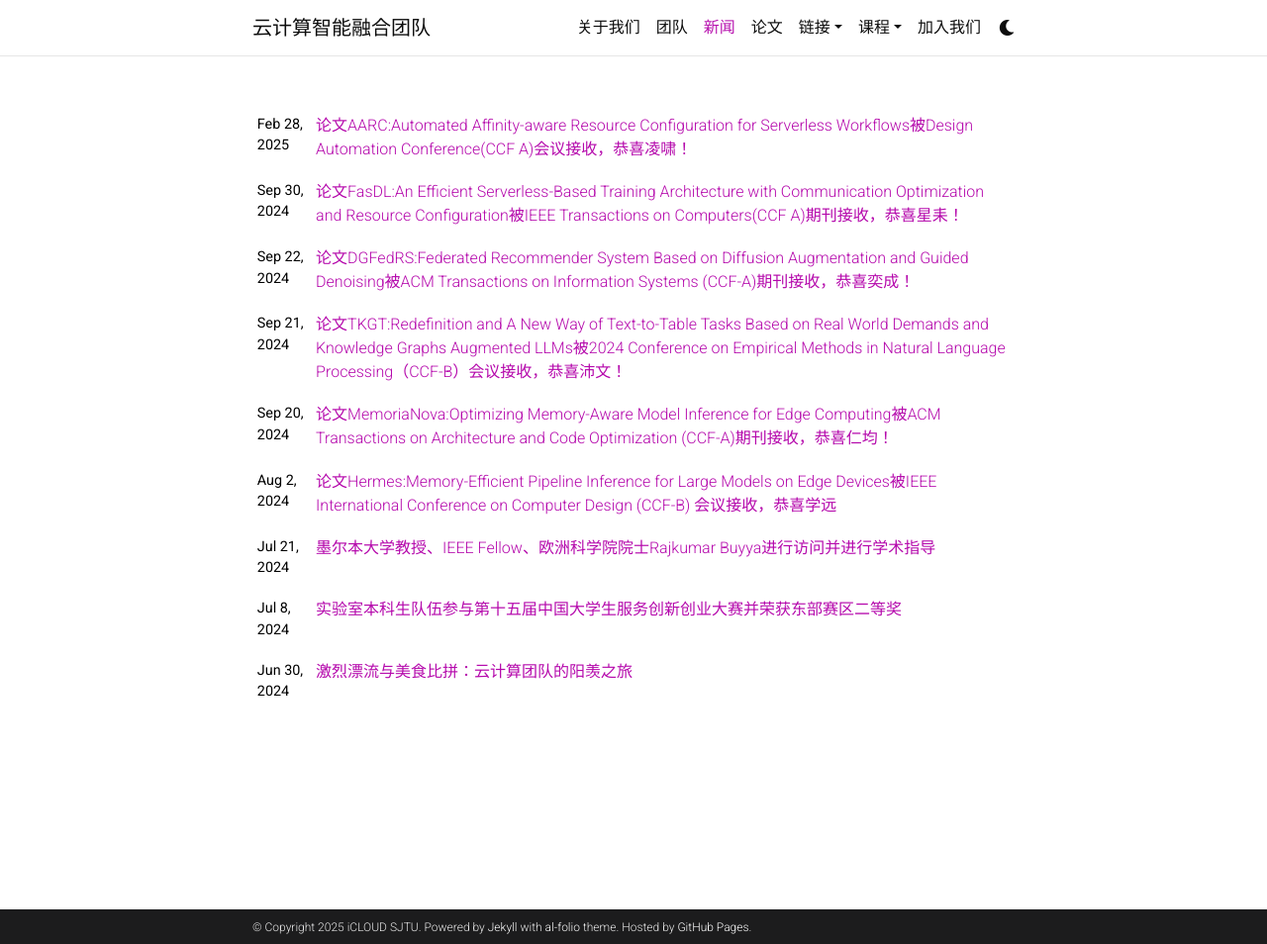
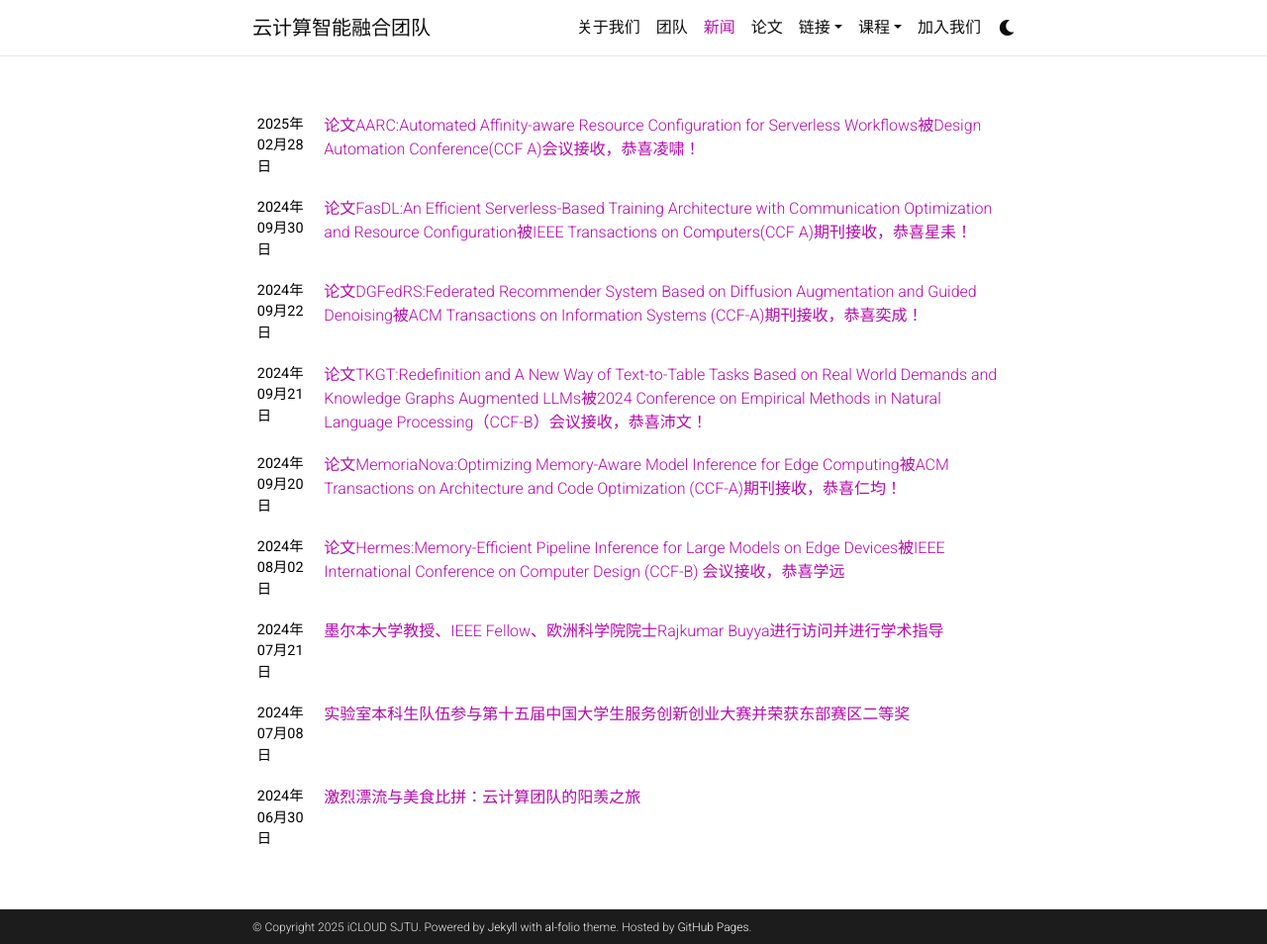
Before and after one commit to AISIGSJTU/AISIGSJTU.github.io, a Jekyll site: the page built from _pages/news.html, in a window 1280 px wide and 954 px high. Shown: the whole window at 99% size. Built offline with Jekyll 4.4.1, drawn with Linux system fonts in a browser that asks for light colours; comment, search, counter and statistics services are not loaded; a style sheet for code colours, icons or effects is not loaded.

Commit message:
Update news.html

```diff
--- a/_includes/news.html
+++ b/_includes/news.html
@@ -12,7 +12,7 @@
               {% endif %}
               {% for item in news limit: news_limit %}
                 <tr>
-                  <th scope="row">{{ item.date | date: "%b %-d, %Y" }}</th>
+                  <th scope="row">{{ item.date | date: "%Y年%m月%d日" }}</th>
                   <td>
                     {% if item.inline -%}
                       {{ item.content | remove: '<p>' | remove: '</p>' | emojify }}
```
